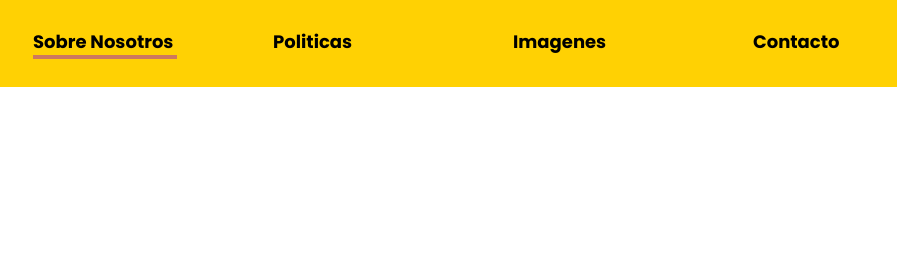
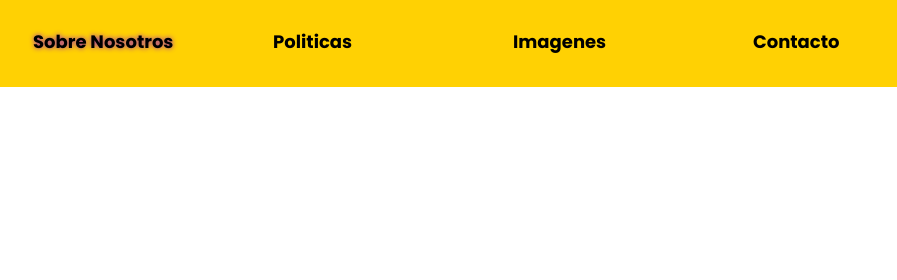
Before and after one commit to sebcar336/web-page-exaicfes, a plain HTML site: page exaicfes pagina web/index.html in a window 1280 px wide. In both pictures the pointer is over the link "Sobre Nosotros". Shown: the top 280 px of the page, 383-1280 px from the left. Drawn offline with Linux system fonts and the light colour scheme.

Commit message:
Update style.css

```diff
--- a/exaicfes pagina web/style.css
+++ b/exaicfes pagina web/style.css
@@ -170,11 +170,10 @@ body {
     width: 7.5em;
   }
 
-  nav ul li:hover{
-    .lineMenu{
-    background-color: rgb(155, 32, 185, 0.5);
-    }
-  }
+  nav ul li a:hover{
+    /* color: #fff; */
+    text-shadow: 0px 0px 5px rgb(155, 32, 185);
+}
 
   .hablanos{
     cursor: pointer;
```
